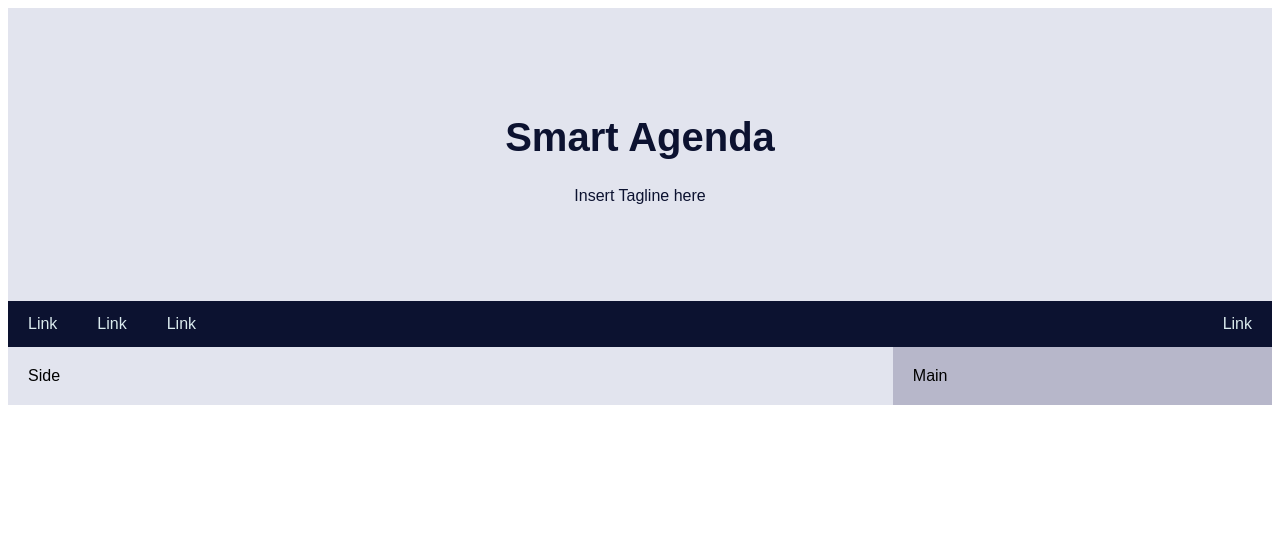
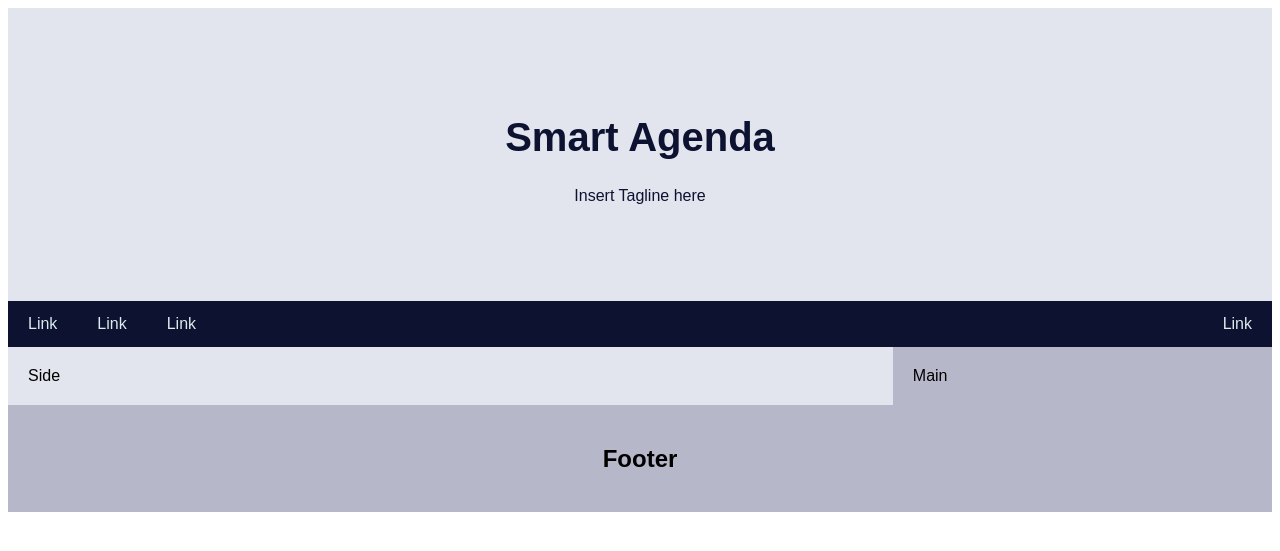
Before and after one commit to GIZMO-08/C2C-Smart_AgendaAI, a PHP site: page / in a window 1280 px wide. Shown: the top 551 px of the page. Run offline with PHP 8.4, Linux system fonts and the light colour scheme.

Commit message:
Footer for splash page

```diff
--- a/index.html
+++ b/index.html
@@ -24,4 +24,8 @@
         <div class="main">Side </div>
         <div class="side"> Main </div>
     </div>
+    <div class="footer">
+        <h2>Footer</h2>
+
+    </div>
 </body>
--- a/style.css
+++ b/style.css
@@ -75,3 +75,9 @@ navbar a.hover {
         width:100%;
     }
 }
+
+.footer {
+    padding: 20px;
+    text-align:center;
+    background: #b7b7ca;
+}
```
